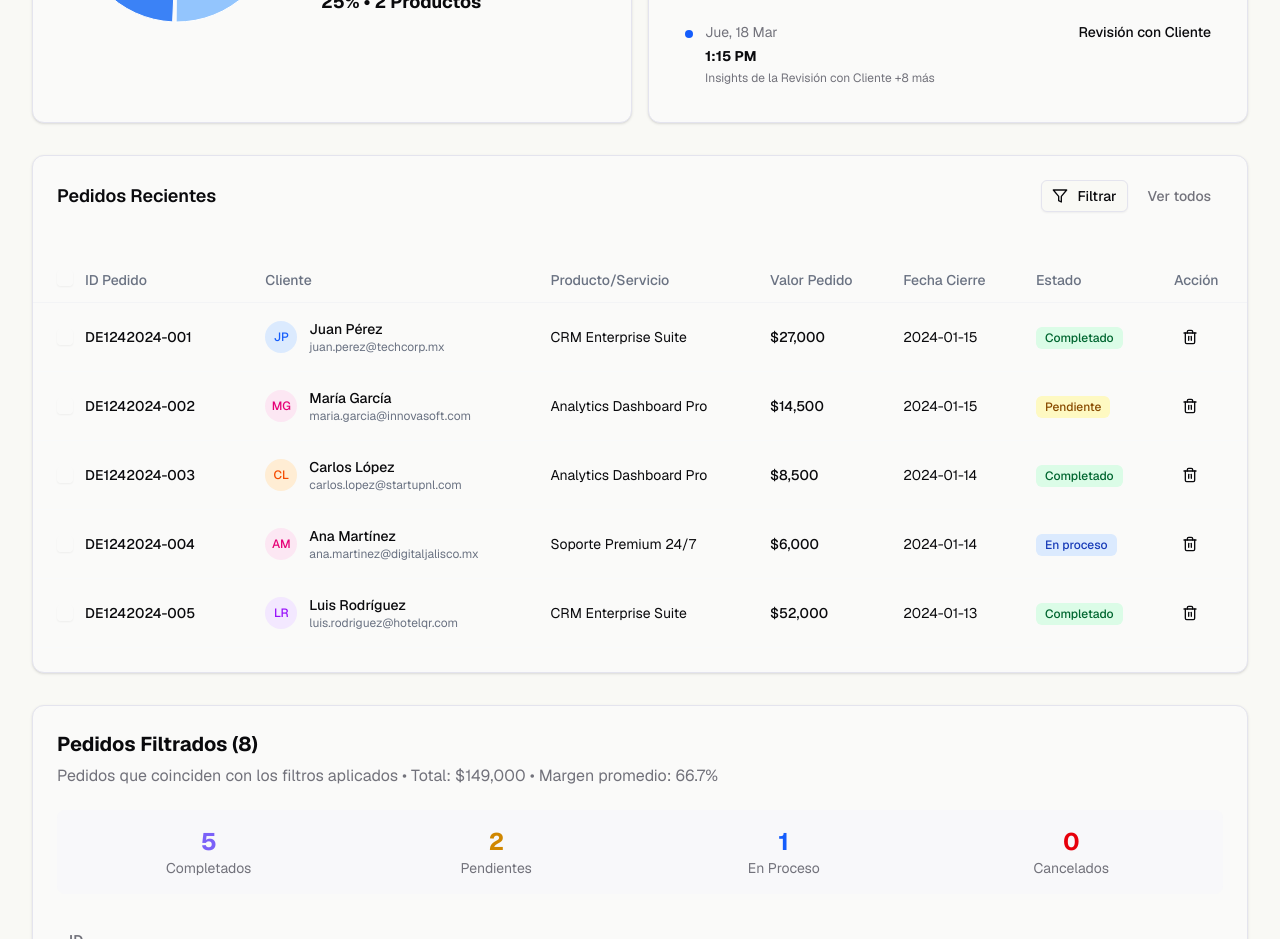
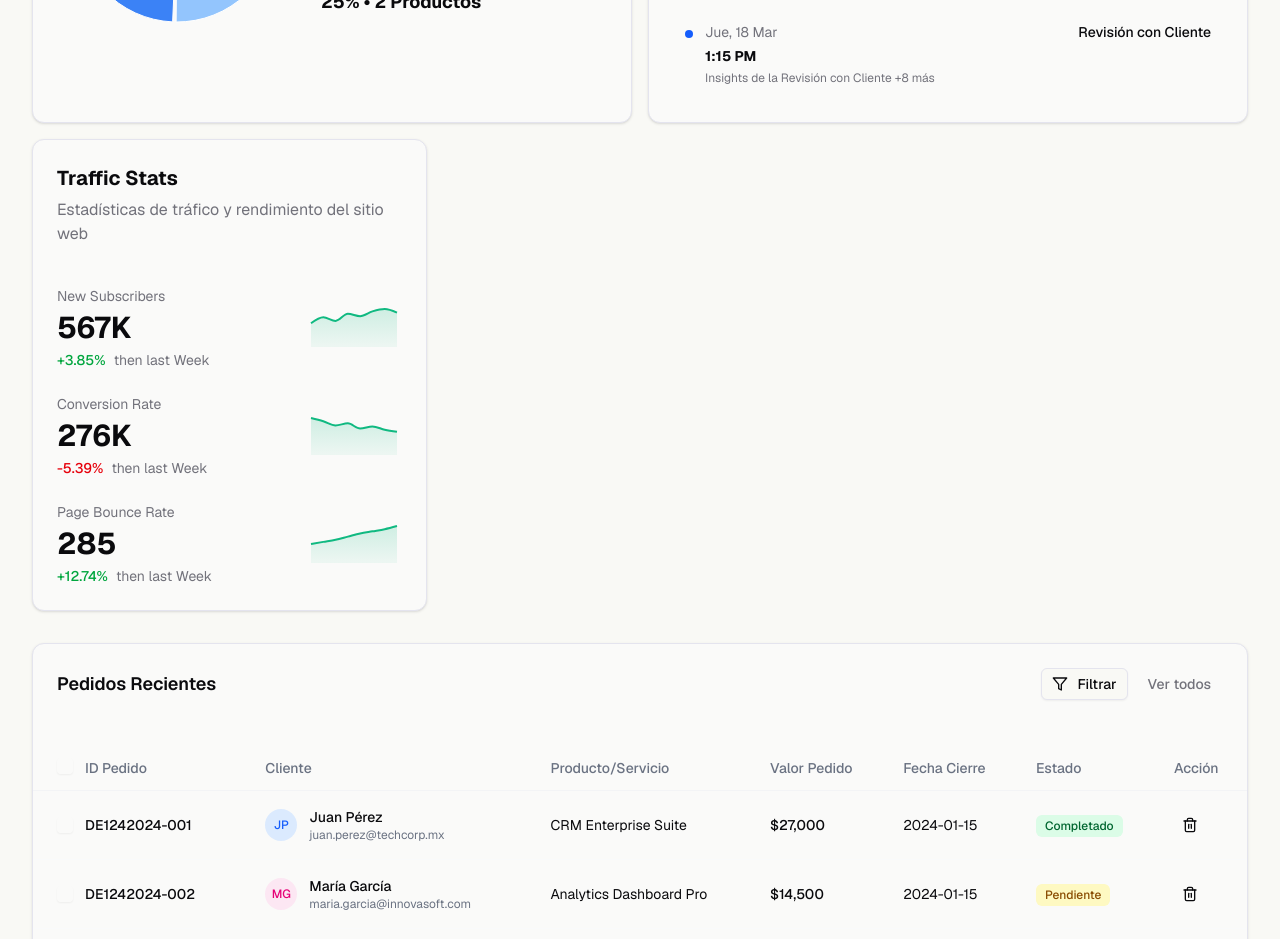
Before and after one commit to epech-wq/crm-dashbord, a Next.js app: page / in a window 1280 px wide. Shown: the part 1220-2159 px from the top of the page. Built offline with nearby package versions, Linux system fonts and the light colour scheme.

Commit message:
Add: new card chart

```diff
--- a/components/charts-system.tsx
+++ b/components/charts-system.tsx
@@ -698,6 +698,119 @@ export const ChartsGrid = ({ period, visibleCharts }: ChartsGridProps) => {
         </ResponsiveContainer>
       ),
     },
+    {
+      key: "trafficStats",
+      title: "Traffic Stats",
+      description: "Estadísticas de tráfico y rendimiento del sitio web",
+      component: (
+        <div className="space-y-6">
+          {/* Traffic Metrics */}
+          <div className="space-y-6">
+            {/* New Subscribers */}
+            <div className="flex items-center justify-between">
+              <div className="flex-1">
+                <div className="text-sm text-muted-foreground mb-1">New Subscribers</div>
+                <div className="text-3xl font-bold text-foreground mb-1">567K</div>
+                <div className="flex items-center gap-2">
+                  <span className="text-sm font-medium text-green-600">+3.85%</span>
+                  <span className="text-sm text-muted-foreground">then last Week</span>
+                </div>
+              </div>
+              <div className="w-24 h-12">
+                <ResponsiveContainer width="100%" height="100%">
+                  <AreaChart data={[
+                    { value: 20 }, { value: 25 }, { value: 22 }, { value: 28 },
+                    { value: 26 }, { value: 30 }, { value: 32 }, { value: 29 }
+                  ]}>
+                    <defs>
+                      <linearGradient id="subscribersGradient" x1="0" y1="0" x2="0" y2="1">
+                        <stop offset="5%" stopColor="#10b981" stopOpacity={0.3} />
+                        <stop offset="95%" stopColor="#10b981" stopOpacity={0.1} />
+                      </linearGradient>
+                    </defs>
+                    <Area
+                      type="monotone"
+                      dataKey="value"
+                      stroke="#10b981"
+                      strokeWidth={2}
+                      fill="url(#subscribersGradient)"
+                    />
+                  </AreaChart>
+                </ResponsiveContainer>
+              </div>
+            </div>
+
+            {/* Conversion Rate */}
+            <div className="flex items-center justify-between">
+              <div className="flex-1">
+                <div className="text-sm text-muted-foreground mb-1">Conversion Rate</div>
+                <div className="text-3xl font-bold text-foreground mb-1">276K</div>
+                <div className="flex items-center gap-2">
+                  <span className="text-sm font-medium text-red-600">-5.39%</span>
+                  <span className="text-sm text-muted-foreground">then last Week</span>
+                </div>
+              </div>
+              <div className="w-24 h-12">
+                <ResponsiveContainer width="100%" height="100%">
+                  <AreaChart data={[
+                    { value: 35 }, { value: 32 }, { value: 28 }, { value: 30 },
+                    { value: 25 }, { value: 27 }, { value: 24 }, { value: 22 }
+                  ]}>
+                    <defs>
+                      <linearGradient id="conversionGradient" x1="0" y1="0" x2="0" y2="1">
+                        <stop offset="5%" stopColor="#10b981" stopOpacity={0.3} />
+                        <stop offset="95%" stopColor="#10b981" stopOpacity={0.1} />
+                      </linearGradient>
+                    </defs>
+                    <Area
+                      type="monotone"
+                      dataKey="value"
+                      stroke="#10b981"
+                      strokeWidth={2}
+                      fill="url(#conversionGradient)"
+                    />
+                  </AreaChart>
+                </ResponsiveContainer>
+              </div>
+            </div>
+
+            {/* Page Bounce Rate */}
+            <div className="flex items-center justify-between">
+              <div className="flex-1">
+                <div className="text-sm text-muted-foreground mb-1">Page Bounce Rate</div>
+                <div className="text-3xl font-bold text-foreground mb-1">285</div>
+                <div className="flex items-center gap-2">
+                  <span className="text-sm font-medium text-green-600">+12.74%</span>
+                  <span className="text-sm text-muted-foreground">then last Week</span>
+                </div>
+              </div>
+              <div className="w-24 h-12">
+                <ResponsiveContainer width="100%" height="100%">
+                  <AreaChart data={[
+                    { value: 18 }, { value: 20 }, { value: 22 }, { value: 25 },
+                    { value: 28 }, { value: 30 }, { value: 32 }, { value: 35 }
+                  ]}>
+                    <defs>
+                      <linearGradient id="bounceGradient" x1="0" y1="0" x2="0" y2="1">
+                        <stop offset="5%" stopColor="#10b981" stopOpacity={0.3} />
+                        <stop offset="95%" stopColor="#10b981" stopOpacity={0.1} />
+                      </linearGradient>
+                    </defs>
+                    <Area
+                      type="monotone"
+                      dataKey="value"
+                      stroke="#10b981"
+                      strokeWidth={2}
+                      fill="url(#bounceGradient)"
+                    />
+                  </AreaChart>
+                </ResponsiveContainer>
+              </div>
+            </div>
+          </div>
+        </div>
+      ),
+    },
   ]
 
   const filteredCharts = chartConfigs.filter((chart) => visibleCharts.includes(chart.key))
@@ -706,11 +819,12 @@ export const ChartsGrid = ({ period, visibleCharts }: ChartsGridProps) => {
     <div className="grid gap-4 md:grid-cols-6">
       {filteredCharts.map((chart) => {
         // Define column spans: Estadísticas=4 cols, Ingresos Estimados=2 cols, Sales Category=3 cols (half), Próximas Citas=3 cols, others=2 cols
-        const colSpan = chart.key === "statistics" ? "md:col-span-4" :
-          chart.key === "estimatedRevenue" ? "md:col-span-2" :
-            chart.key === "salesCategory" ? "md:col-span-3" :
-              chart.key === "upcomingSchedule" ? "md:col-span-3" :
-                "md:col-span-2"
+        const colSpan = chart.key === "trafficStats" ? "md:col-span-2" :
+          chart.key === "statistics" ? "md:col-span-4" :
+            chart.key === "estimatedRevenue" ? "md:col-span-2" :
+              chart.key === "salesCategory" ? "md:col-span-3" :
+                chart.key === "upcomingSchedule" ? "md:col-span-3" :
+                  "md:col-span-2"
 
         return (
           <ChartCard
@@ -727,6 +841,8 @@ export const ChartsGrid = ({ period, visibleCharts }: ChartsGridProps) => {
   )
 }
 
+
+
 export const availableCharts = [
   { key: "statistics", label: "Estadísticas" },
   { key: "estimatedRevenue", label: "Ingresos Estimados" },
@@ -737,4 +853,5 @@ export const availableCharts = [
   { key: "customerSegments", label: "Segmentación Clientes" },
   { key: "categoryPerformance", label: "Rendimiento Categorías" },
   { key: "channelAnalysis", label: "Análisis por Canal" },
+  { key: "trafficStats", label: "Traffic Stats" },
 ]
--- a/components/customization-system.tsx
+++ b/components/customization-system.tsx
@@ -93,7 +93,8 @@ export const defaultLayouts: DashboardLayout[] = [
       "statistics",
       "estimatedRevenue",
       "salesCategory",
-      "upcomingSchedule"
+      "upcomingSchedule",
+      "trafficStats"
     ],
   },
   {
```
